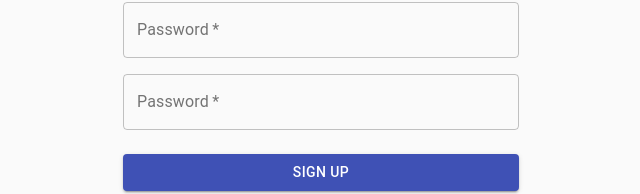
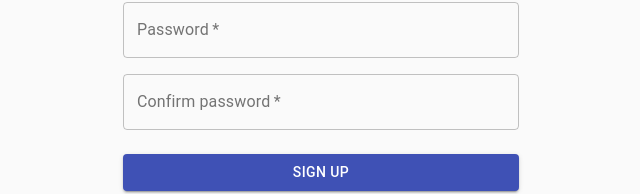
Before and after one commit to algobeat/full-stack-web-template, a React (Create React App) app in the folder webapp/: page /auth/register in a window 1280 px wide. Shown: the part 318-512 px from the top of the page, without its empty margins (319-959 px from the left). Built offline with nearby package versions, Linux system fonts and the light colour scheme; what babel-plugin-relay, react-relay would draw is missing.

Commit message:
validation in forms

```diff
--- a/webapp/src/pages/Login.tsx
+++ b/webapp/src/pages/Login.tsx
@@ -102,6 +102,7 @@ export default function Login() {
               required
               fullWidth
               id="email"
+              type={"email"}
               label="Email Address"
               name="email"
               autoComplete="email"
--- a/webapp/src/pages/Register.tsx
+++ b/webapp/src/pages/Register.tsx
@@ -16,6 +16,10 @@ import { useForm } from "react-hook-form";
 import { registerUserMutation } from "../api/mutations/register";
 import environment from "../relayEnvironment";
 import { useSnackbar } from "notistack";
+import {
+  validateEmail,
+  validatePassword,
+} from "../../server/src/validation/user.validation";
 
 const useStyles = makeStyles((theme) => ({
   paper: {
@@ -41,7 +45,7 @@ export default function Register() {
   const classes = useStyles();
   const { enqueueSnackbar } = useSnackbar();
 
-  const { register, handleSubmit } = useForm();
+  const { register, handleSubmit, errors, watch } = useForm();
   const history = useHistory();
 
   const onSubmit = async (data: any) => {
@@ -73,6 +77,12 @@ export default function Register() {
     }
   };
 
+  const validateConfirmPassword = (data: string) => {
+    if (data !== watch("password")) {
+      return "Password does not match";
+    }
+  };
+
   return (
     <Container component="main" maxWidth="xs">
       <CssBaseline />
@@ -94,6 +104,7 @@ export default function Register() {
                 fullWidth
                 id="name"
                 label="Name"
+                error={!!errors.name}
                 autoFocus
                 inputRef={register({ required: true })}
               />
@@ -106,8 +117,10 @@ export default function Register() {
                 id="email"
                 label="Email Address"
                 name="email"
+                error={!!errors.email}
                 autoComplete="email"
-                inputRef={register({ required: true })}
+                type={"email"}
+                inputRef={register({ required: true, validate: validateEmail })}
               />
             </Grid>
             <Grid item xs={12}>
@@ -120,12 +133,11 @@ export default function Register() {
                 type="password"
                 id="password"
                 autoComplete="current-password"
+                error={!!errors.password}
+                helperText={errors.password?.message}
                 inputRef={register({
                   required: true,
-                  validate: (v: string) =>
-                    v.length >= 8
-                      ? true
-                      : "Password must be at least 8 characters",
+                  validate: validatePassword,
                 })}
               />
             </Grid>
@@ -135,10 +147,15 @@ export default function Register() {
                 required
                 fullWidth
                 name="confirmPassword"
-                label="Password"
+                label="Confirm password"
+                error={!!errors.confirmPassword}
+                helperText={errors.confirmPassword?.message}
                 type="password"
                 id="confirmPassword"
-                inputRef={register({ required: true })}
+                inputRef={register({
+                  required: true,
+                  validate: validateConfirmPassword,
+                })}
               />
             </Grid>
           </Grid>
```
Also changed, not shown: 2 other files (tests, documents, lock files or other folders).
